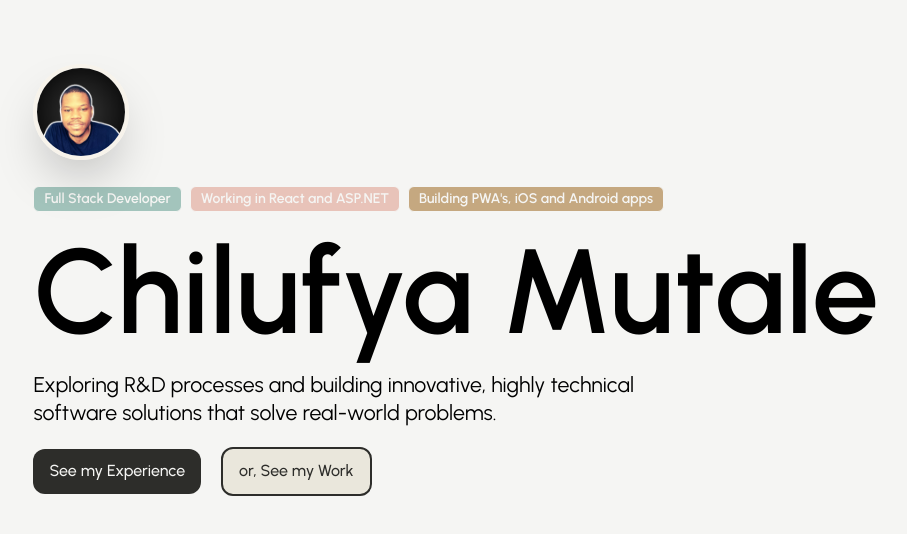
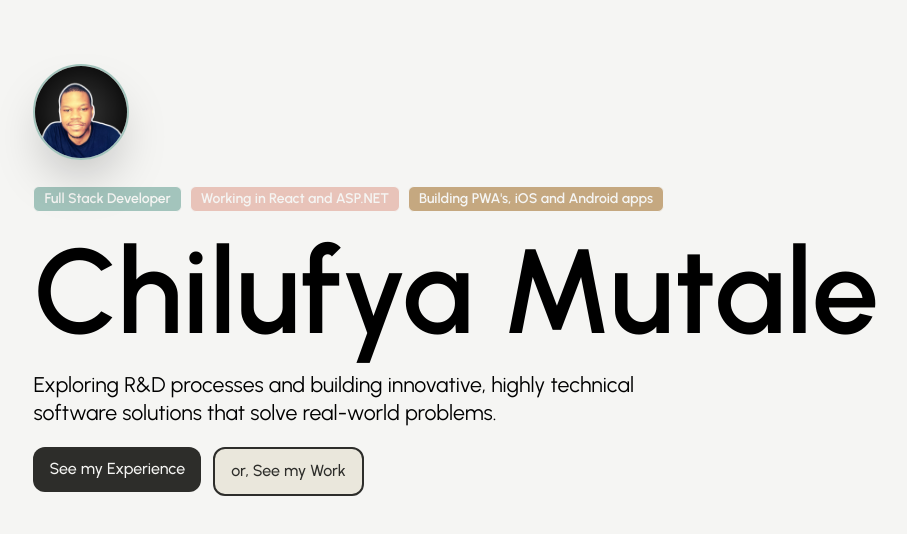
Before and after one commit to cmmutale/cmmutale.github.io, an Astro site: page / in a window 1280 px wide. Shown: the whole page, without its empty margins (139-1046 px from the left). Built offline with nearby package versions, Linux system fonts and the light colour scheme; Astro itself is replaced by a stand-in of ours.

Commit message:
fixing button layout

```diff
--- a/src/pages/index.astro
+++ b/src/pages/index.astro
@@ -16,7 +16,7 @@ import { SITE_TITLE, SITE_DESCRIPTION } from "../consts";
 				<div class="u-container max-w-[1120px] mx-auto">
 					<div class="stack space-y-5">
 						<div
-							class="img-box size-24 rounded-full border-4 border-light-cream shadow-2xl bounce-animation"
+							class="img-box size-24 rounded-full border-2 border-soft-blue shadow-2xl bounce-animation"
 						>
 							<img
 								src="/portrait.jpeg"
@@ -46,11 +46,11 @@ import { SITE_TITLE, SITE_DESCRIPTION } from "../consts";
 							Exploring R&D processes and building innovative, highly technical software solutions that solve real-world problems.
 						</p>
 
-						<div class="button-row space-y-2">
+						<div class="button-row flex gap-3">
 							<a
 								href="http://www.linkedin.com/in/chilufya-mutale"
 								target="_blank"
-								class="inline-block mr-2"
+								class="block"
 							>
 								<button
 									class="btn bg-muted-black hover:bg-muted-black/90 text-off-white"
@@ -59,7 +59,7 @@ import { SITE_TITLE, SITE_DESCRIPTION } from "../consts";
 								</button>
 							</a>
 							<!-- <div class="font-bold inline">or,</div> -->
-							<a href="http://www.github.com/cmmutale" class="inline-block ml-2">
+							<a href="http://www.github.com/cmmutale" class="block">
 								<button
 									class="btn bg-soft-beige hover:bg-soft-beige/90 border-2 border-muted-black text-muted-black"
 								>
```
